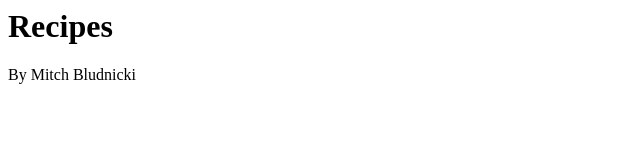
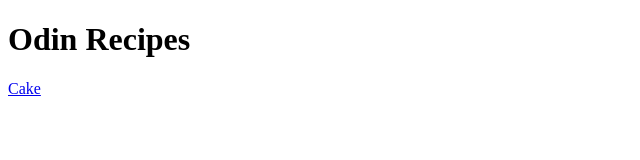
Before and after one commit to mitch716/odin-recipes, a plain HTML site: page index.html in a window 1280 px wide. Shown: the whole page, without its empty margins (0-640 px from the left). Drawn offline with Linux system fonts and the light colour scheme.

Commit message:
added new cake page

```diff
--- a/index.html
+++ b/index.html
@@ -1,2 +1,12 @@
-<h1>Recipes</h1>
-<p1>By Mitch Bludnicki</p1>
+<!DOCTYPE html>
+<html lang="en">
+  <head>
+    <meta charset="UTF-8" />
+    <meta name="viewport" content="width=device-width, initial-scale=1.0" />
+    <title>Odin Recipes</title>
+  </head>
+  <body>
+    <h1>Odin Recipes</h1>
+    <a href="recipes/cake.html">Cake</a>
+  </body>
+</html>
```
Also changed, not shown: recipes/cake.html (added, +1 -0 lines).
